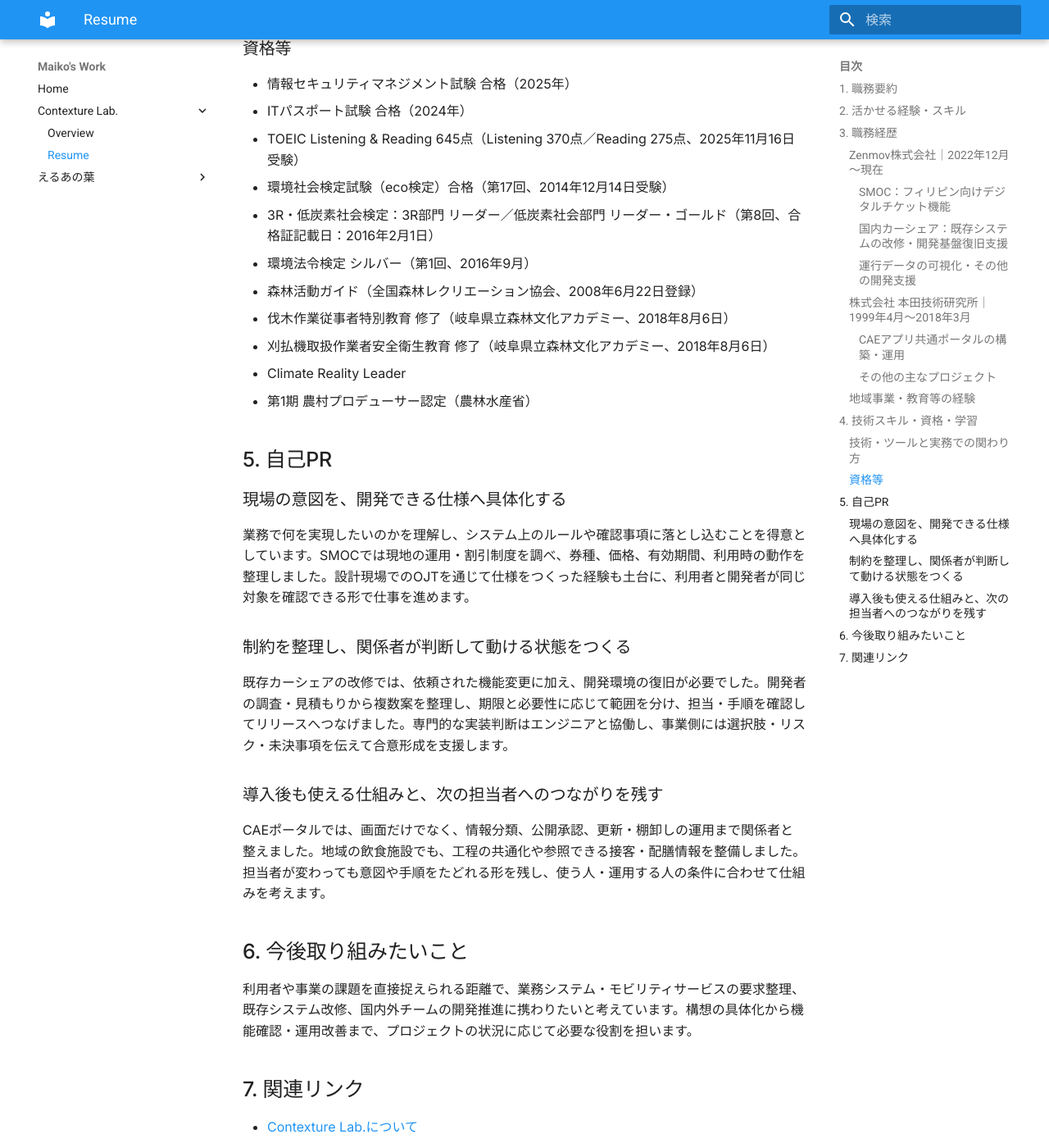
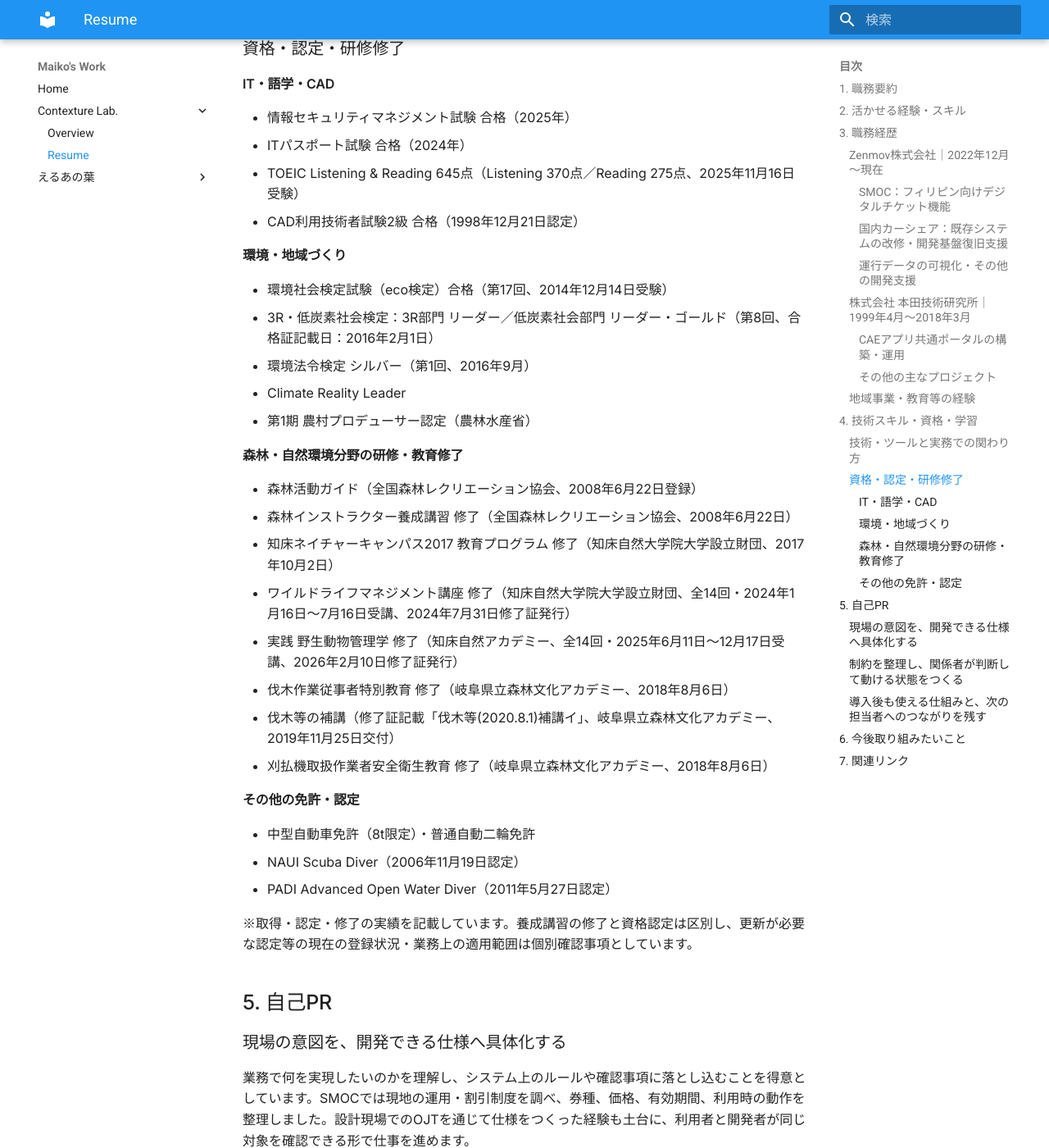
Before and after one commit to maiko-works/site, an MkDocs documentation site: the page built from docs/contexture/resume.md, in a window 1280 px wide and 1400 px high, scrolled down 6854 px. Shown: the whole window at 82% size. Built offline with MkDocs 1.6.1 and Material for MkDocs 9.7.7, drawn with Linux system fonts in a browser that asks for light colours.

Commit message:
Organize complete qualifications and training history from certificates

```diff
--- a/docs/contexture/resume.md
+++ b/docs/contexture/resume.md
@@ -168,19 +168,41 @@ CAD・CAE・試験データ管理・PLM等の領域で、業務理解、要件
 | 過去の構築・運用 | Linux、Apache、Lotus Notes、Ruby on Railsを用いた環境 | Webサーバー構築・保守、ポータル運用。アプリ実装と担当を分担。 |
 | AI活用・試作 | Dify、LLMを利用した資料の要約・示唆生成 | 設定・試作、検索条件や出力の確認を経験。実用化・最適化は未完了。 |
 
-### 資格等
+### 資格・認定・研修修了
+
+#### IT・語学・CAD
 
 - 情報セキュリティマネジメント試験 合格（2025年）
 - ITパスポート試験 合格（2024年）
 - TOEIC Listening & Reading 645点（Listening 370点／Reading 275点、2025年11月16日受験）
+- CAD利用技術者試験2級 合格（1998年12月21日認定）
+
+#### 環境・地域づくり
+
 - 環境社会検定試験（eco検定）合格（第17回、2014年12月14日受験）
 - 3R・低炭素社会検定：3R部門 リーダー／低炭素社会部門 リーダー・ゴールド（第8回、合格証記載日：2016年2月1日）
 - 環境法令検定 シルバー（第1回、2016年9月）
-- 森林活動ガイド（全国森林レクリエーション協会、2008年6月22日登録）
-- 伐木作業従事者特別教育 修了（岐阜県立森林文化アカデミー、2018年8月6日）
-- 刈払機取扱作業者安全衛生教育 修了（岐阜県立森林文化アカデミー、2018年8月6日）
 - Climate Reality Leader
 - 第1期 農村プロデューサー認定（農林水産省）
+
+#### 森林・自然環境分野の研修・教育修了
+
+- 森林活動ガイド（全国森林レクリエーション協会、2008年6月22日登録）
+- 森林インストラクター養成講習 修了（全国森林レクリエーション協会、2008年6月22日）
+- 知床ネイチャーキャンパス2017 教育プログラム 修了（知床自然大学院大学設立財団、2017年10月2日）
+- ワイルドライフマネジメント講座 修了（知床自然大学院大学設立財団、全14回・2024年1月16日～7月16日受講、2024年7月31日修了証発行）
+- 実践 野生動物管理学 修了（知床自然アカデミー、全14回・2025年6月11日～12月17日受講、2026年2月10日修了証発行）
+- 伐木作業従事者特別教育 修了（岐阜県立森林文化アカデミー、2018年8月6日）
+- 伐木等の補講（修了証記載「伐木等(2020.8.1)補講イ」、岐阜県立森林文化アカデミー、2019年11月25日交付）
+- 刈払機取扱作業者安全衛生教育 修了（岐阜県立森林文化アカデミー、2018年8月6日）
+
+#### その他の免許・認定
+
+- 中型自動車免許（8t限定）・普通自動二輪免許
+- NAUI Scuba Diver（2006年11月19日認定）
+- PADI Advanced Open Water Diver（2011年5月27日認定）
+
+※取得・認定・修了の実績を記載しています。養成講習の修了と資格認定は区別し、更新が必要な認定等の現在の登録状況・業務上の適用範囲は個別確認事項としています。
 
 ## 5. 自己PR
 
```
